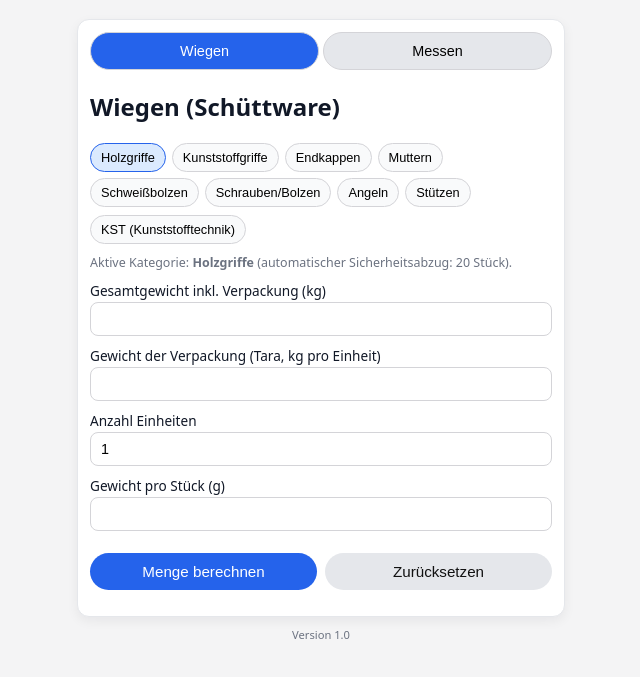
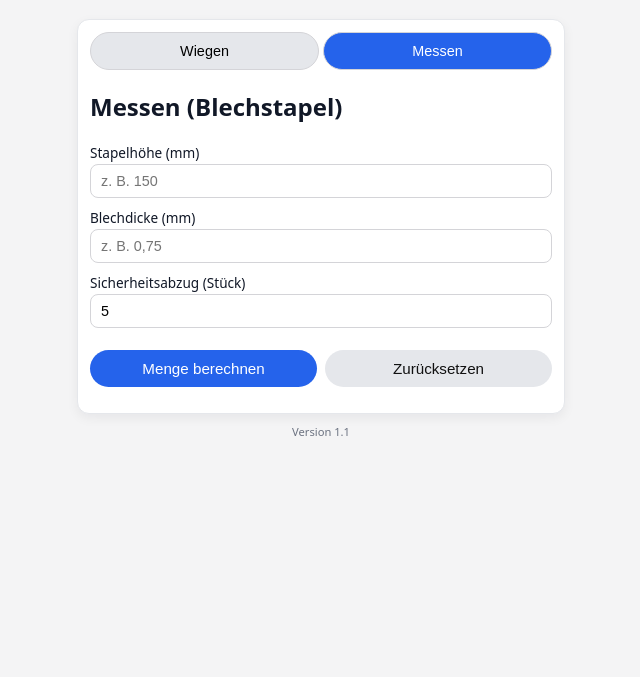
Before and after one commit to maurerfreundinventur/inventur-app, a plain HTML site: page index.html in a window 1280 px wide. Both pictures are taken after a click on the tab "Messen". Shown: the part 83-760 px from the top of the page, without its empty margins (319-959 px from the left). Drawn offline with Linux system fonts and the light colour scheme.

Commit message:
Update index.html

```diff
--- a/index.html
+++ b/index.html
@@ -2,9 +2,8 @@
 <html lang="de">
 <head>
   <meta charset="UTF-8" />
-  <title>Inventur 2026 – Wiegen & Messen</title>
+  <title>Inventur 2026 – Wiegen &amp; Messen</title>
   <meta name="viewport" content="width=device-width, initial-scale=1.0" />
-
   <style>
     :root {
       --bg: #f4f4f5;
@@ -15,322 +14,177 @@
       --border: #d4d4d8;
       --text-muted: #6b7280;
     }
-
-    *,
-    *::before,
-    *::after {
-      box-sizing: border-box;
-    }
-
-    body {
-      margin: 0;
-      font-family: system-ui, sans-serif;
-      background: var(--bg);
-      color: var(--primary);
-    }
-
-    .app {
-      max-width: 520px;
-      margin: 0 auto;
-      padding: 16px;
-    }
-
-    .card {
-      background: var(--card-bg);
-      border-radius: 12px;
-      box-shadow: 0 4px 12px rgba(15, 23, 42, 0.06);
-      border: 1px solid #e5e7eb;
-      padding: 12px;
-    }
-
-    .tabs {
-      display: flex;
-      gap: 4px;
-      margin-bottom: 8px;
-    }
-
-    .tabs button {
-      flex: 1;
-      padding: 10px 8px;
-      border-radius: 999px;
-      border: 1px solid var(--border);
-      background: #e5e7eb;
-      cursor: pointer;
-      font-size: 0.9rem;
-    }
-
-    .tabs button.active {
-      background: var(--accent);
-      color: #ffffff;
-    }
-
-    .subtabs {
-      display: flex;
-      flex-direction: column;
-      gap: 8px;
-      margin-bottom: 10px;
-    }
-
-    .kat-main {
-      display: flex;
-      flex-wrap: wrap;
-      gap: 6px;
-    }
-
-    .kat-kst {
-      display: flex;
-      justify-content: flex-start;
-    }
-
-    .kat-kst button {
-      background: #e0f2fe;
-      border-color: #0284c7;
-      font-weight: 400;
-    }
-
-    .subtabs button {
-      padding: 6px 10px;
-      border-radius: 999px;
-      border: 1px solid var(--border);
-      background: #f9fafb;
-      cursor: pointer;
-      font-size: 0.8rem;
-    }
-
-    .subtabs button.active {
-      background: var(--accent-soft);
-      border-color: var(--accent);
-    }
-
-    .active-category-info {
-      font-size: 0.78rem;
-      color: var(--text-muted);
-      margin-bottom: 10px;
-    }
-
-    .field {
-      margin-bottom: 10px;
-    }
-
-    .field label {
-      display: block;
-      font-size: 0.85rem;
-      margin-bottom: 2px;
-    }
-
-    .field input {
-      width: 100%;
-      padding: 8px 10px;
-      border-radius: 8px;
-      border: 1px solid var(--border);
-      font-size: 0.9rem;
-    }
-
-    .actions {
-      display: flex;
-      gap: 8px;
-      margin-top: 22px;
-    }
-
-    .actions button {
-      flex: 1;
-      padding: 10px 12px;
-      border-radius: 999px;
-      border: none;
-      background: var(--accent);
-      color: white;
-      font-size: 0.95rem;
-      cursor: pointer;
-    }
-
-    .actions button.secondary {
-      background: #e5e7eb;
-      color: #111;
-    }
-
-    .result {
-      margin-top: 14px;
-      font-weight: 700;
-      font-size: 1.2rem;
-      text-align: center;
-    }
-
-    .result-after {
-      font-size: 1.2rem;
-      font-weight: 700;
-    }
-
-    footer {
-      margin-top: 10px;
-      text-align: center;
-      font-size: 0.7rem;
-      color: var(--text-muted);
-    }
+    *, *::before, *::after { box-sizing: border-box; }
+    body { margin: 0; font-family: system-ui, sans-serif; background: var(--bg); color: var(--primary); }
+    .app { max-width: 520px; margin: 0 auto; padding: 16px; }
+    .card { background: var(--card-bg); border-radius: 12px; box-shadow: 0 4px 12px rgba(15,23,42,.06); border: 1px solid #e5e7eb; padding: 12px; }
+    .tabs { display: flex; gap: 4px; margin-bottom: 8px; }
+    .tabs button { flex: 1; padding: 10px 8px; border-radius: 999px; border: 1px solid var(--border); background: #e5e7eb; cursor: pointer; font-size: .9rem; }
+    .tabs button.active { background: var(--accent); color: #fff; }
+    .subtabs { display: flex; flex-direction: column; gap: 8px; margin-bottom: 10px; }
+    .kat-main { display: flex; flex-wrap: wrap; gap: 6px; }
+    .kat-kst { display: flex; justify-content: flex-start; }
+    .kat-kst button { background: #e0f2fe; border-color: #0284c7; font-weight: 400; }
+    .subtabs button { padding: 6px 10px; border-radius: 999px; border: 1px solid var(--border); background: #f9fafb; cursor: pointer; font-size: .8rem; }
+    .subtabs button.active { background: var(--accent-soft); border-color: var(--accent); }
+    .active-category-info { font-size: .78rem; color: var(--text-muted); margin-bottom: 10px; }
+    .field { margin-bottom: 10px; }
+    .field label { display: block; font-size: .85rem; margin-bottom: 2px; }
+    .field input { width: 100%; padding: 8px 10px; border-radius: 8px; border: 1px solid var(--border); font-size: .9rem; }
+    .actions { display: flex; gap: 8px; margin-top: 22px; }
+    .actions button { flex: 1; padding: 10px 12px; border-radius: 999px; border: none; background: var(--accent); color: white; font-size: .95rem; cursor: pointer; }
+    .actions button.secondary { background: #e5e7eb; color: #111; }
+    .result { margin-top: 14px; font-weight: 700; font-size: 1.2rem; text-align: center; }
+    .result-after { font-size: 1.2rem; font-weight: 700; }
+    [hidden] { display: none !important; }
+    footer { margin-top: 10px; text-align: center; font-size: .7rem; color: var(--text-muted); }
   </style>
 </head>
-
 <body>
 <div class="app">
-
-  <header>
-    <h1>Inventur 2026</h1>
-  </header>
-
+  <header><h1>Inventur 2026</h1></header>
   <div class="card">
-    <div class="tabs">
-      <button class="active">Wiegen</button>
-      <button>Messen</button>
+    <div class="tabs" role="tablist" aria-label="Inventurverfahren">
+      <button type="button" id="tab-wiegen" role="tab" aria-selected="true" aria-controls="panel-wiegen" class="active">Wiegen</button>
+      <button type="button" id="tab-messen" role="tab" aria-selected="false" aria-controls="panel-messen">Messen</button>
     </div>
 
-    <h2>Wiegen (Schüttware)</h2>
+    <section id="panel-wiegen" role="tabpanel" aria-labelledby="tab-wiegen">
+      <h2>Wiegen (Schüttware)</h2>
+      <div class="subtabs" id="wiegen-kategorien">
+        <div class="kat-main">
+          <button type="button" data-kat="Holzgriffe" class="active">Holzgriffe</button>
+          <button type="button" data-kat="Kunststoffgriffe">Kunststoffgriffe</button>
+          <button type="button" data-kat="Endkappen">Endkappen</button>
+          <button type="button" data-kat="Muttern">Muttern</button>
+          <button type="button" data-kat="Schweißbolzen">Schweißbolzen</button>
+          <button type="button" data-kat="Schrauben/Bolzen">Schrauben/Bolzen</button>
+          <button type="button" data-kat="Angeln">Angeln</button>
+          <button type="button" data-kat="Stützen">Stützen</button>
+        </div>
+        <div class="kat-kst"><button type="button" data-kat="KST">KST (Kunststofftechnik)</button></div>
+      </div>
+      <div class="active-category-info" id="wiegen-kat-info"></div>
+      <div class="field"><label for="w-gewicht">Gesamtgewicht inkl. Verpackung (kg)</label><input type="number" id="w-gewicht" step="any" inputmode="decimal"></div>
+      <div class="field"><label for="w-tara">Gewicht der Verpackung (Tara, kg pro Einheit)</label><input type="number" id="w-tara" step="any" inputmode="decimal"></div>
+      <div class="field"><label for="w-kisten">Anzahl Einheiten</label><input type="number" id="w-kisten" value="1" step="1" min="1" inputmode="numeric"></div>
+      <div class="field"><label for="w-stueckgewicht">Gewicht pro Stück (g)</label><input type="number" id="w-stueckgewicht" step="any" inputmode="decimal"></div>
+      <div class="actions"><button type="button" id="btn-wiegen-berechnen">Menge berechnen</button><button type="button" id="btn-wiegen-reset" class="secondary">Zurücksetzen</button></div>
+      <div id="w-result" class="result" aria-live="polite"></div>
+    </section>
 
-    <div class="subtabs" id="wiegen-kategorien">
-      <div class="kat-main">
-        <button data-kat="Holzgriffe" class="active">Holzgriffe</button>
-        <button data-kat="Kunststoffgriffe">Kunststoffgriffe</button>
-        <button data-kat="Endkappen">Endkappen</button>
-        <button data-kat="Muttern">Muttern</button>
-        <button data-kat="Schweißbolzen">Schweißbolzen</button>
-        <button data-kat="Schrauben/Bolzen">Schrauben/Bolzen</button>
-        <button data-kat="Angeln">Angeln</button>
-        <button data-kat="Stützen">Stützen</button>
-      </div>
-
-      <div class="kat-kst">
-        <button data-kat="KST">KST (Kunststofftechnik)</button>
-      </div>
-    </div>
-
-    <div class="active-category-info" id="wiegen-kat-info"></div>
-
-    <div class="field">
-      <label>Gesamtgewicht inkl. Verpackung (kg)</label>
-      <input type="number" id="w-gewicht">
-    </div>
-
-    <div class="field">
-      <label>Gewicht der Verpackung (Tara, kg pro Einheit)</label>
-      <input type="number" id="w-tara">
-    </div>
-
-    <div class="field">
-      <label>Anzahl Einheiten</label>
-      <input type="number" id="w-kisten" value="1">
-    </div>
-
-    <div class="field">
-      <label>Gewicht pro Stück (g)</label>
-      <input type="number" id="w-stueckgewicht">
-    </div>
-
-    <div class="actions">
-      <button id="btn-wiegen-berechnen">Menge berechnen</button>
-      <button id="btn-wiegen-reset" class="secondary">Zurücksetzen</button>
-    </div>
-
-    <div id="w-result" class="result"></div>
+    <section id="panel-messen" role="tabpanel" aria-labelledby="tab-messen" hidden>
+      <h2>Messen (Blechstapel)</h2>
+      <div class="field"><label for="m-hoehe">Stapelhöhe (mm)</label><input type="number" id="m-hoehe" min="0" step="any" inputmode="decimal" placeholder="z. B. 150"></div>
+      <div class="field"><label for="m-dicke">Blechdicke (mm)</label><input type="number" id="m-dicke" min="0" step="any" inputmode="decimal" placeholder="z. B. 0,75"></div>
+      <div class="field"><label for="m-abzug">Sicherheitsabzug (Stück)</label><input type="number" id="m-abzug" min="0" step="1" inputmode="numeric" value="5"></div>
+      <div class="actions"><button type="button" id="btn-messen-berechnen">Menge berechnen</button><button type="button" id="btn-messen-reset" class="secondary">Zurücksetzen</button></div>
+      <div id="m-result" class="result" aria-live="polite"></div>
+    </section>
   </div>
-
-  <footer>Version 1.0</footer>
+  <footer>Version 1.1</footer>
 </div>
-
 <script>
   const katButtons = document.querySelectorAll("#wiegen-kategorien button");
   const katInfo = document.getElementById("wiegen-kat-info");
   let aktuelleKategorie = "Holzgriffe";
 
-  function aktiveKatIs(name) {
-    return aktuelleKategorie === name;
-  }
-
+  function aktiveKatIs(name) { return aktuelleKategorie === name; }
   function getSicherheitsabzugWiegen() {
     if (aktiveKatIs("Holzgriffe") || aktiveKatIs("Kunststoffgriffe")) return 20;
     if (aktiveKatIs("KST")) return 0;
-    if (
-      aktiveKatIs("Endkappen") ||
-      aktiveKatIs("Muttern") ||
-      aktiveKatIs("Schweißbolzen") ||
-      aktiveKatIs("Schrauben/Bolzen")
-    ) return 50;
+    if (aktiveKatIs("Endkappen") || aktiveKatIs("Muttern") || aktiveKatIs("Schweißbolzen") || aktiveKatIs("Schrauben/Bolzen")) return 50;
     if (aktiveKatIs("Angeln")) return 15;
     if (aktiveKatIs("Stützen")) return 10;
     return 0;
   }
-
   function updateKatInfo() {
     const abzug = getSicherheitsabzugWiegen();
-    let text = `Aktive Kategorie: <b>${aktuelleKategorie}</b> `;
-    if (abzug > 0) text += `(automatischer Sicherheitsabzug: ${abzug} Stück).`;
-    else text += `(kein automatischer Sicherheitsabzug).`;
-    katInfo.innerHTML = text;
+    let info = `Aktive Kategorie: <b>${aktuelleKategorie}</b> `;
+    info += abzug > 0 ? `(automatischer Sicherheitsabzug: ${abzug} Stück).` : `(kein automatischer Sicherheitsabzug).`;
+    katInfo.innerHTML = info;
   }
-
   katButtons.forEach(btn => {
     btn.addEventListener("click", () => {
       katButtons.forEach(b => b.classList.remove("active"));
       btn.classList.add("active");
       aktuelleKategorie = btn.dataset.kat;
       updateKatInfo();
+      document.getElementById("w-result").textContent = "";
     });
   });
-
   updateKatInfo();
 
   function parseNumberInput(id) {
-    const raw = document.getElementById(id).value.replace(",", ".");
-    return raw === "" ? NaN : parseFloat(raw);
+    const raw = document.getElementById(id).value.trim().replace(",", ".");
+    return raw === "" ? NaN : Number(raw);
   }
-
   function berechneWiegen() {
     const gewicht = parseNumberInput("w-gewicht");
     const tara = parseNumberInput("w-tara");
     const kisten = parseNumberInput("w-kisten");
     const stueckGew = parseNumberInput("w-stueckgewicht");
     const resultDiv = document.getElementById("w-result");
-
-    if (isNaN(gewicht) || isNaN(tara) || isNaN(kisten) || isNaN(stueckGew)) {
-      resultDiv.textContent = "Bitte alle Werte korrekt eingeben.";
+    if (![gewicht, tara, kisten, stueckGew].every(Number.isFinite) || gewicht <= 0 || tara < 0 || !Number.isInteger(kisten) || kisten < 1 || stueckGew <= 0) {
+      resultDiv.textContent = "Bitte gültige Werte eingeben (Gewicht und Stückgewicht > 0, Tara ≥ 0, Anzahl Einheiten mindestens 1).";
       return;
     }
+    const nettoKg = gewicht - tara * kisten;
+    if (nettoKg <= 0) { resultDiv.textContent = "Netto-Gewicht ist ≤ 0 kg."; return; }
+    const menge = Math.round((nettoKg * 1000) / stueckGew);
+    if (aktiveKatIs("KST")) { resultDiv.textContent = `Menge: ${menge} Stück`; return; }
+    const finalMenge = Math.max(menge - getSicherheitsabzugWiegen(), 0);
+    resultDiv.innerHTML = `Tatsächliche Menge: ${menge} Stück<br><span class="result-after">Menge nach Sicherheitsabzug: ${finalMenge} Stück</span>`;
+  }
+  document.getElementById("btn-wiegen-berechnen").addEventListener("click", berechneWiegen);
+  document.getElementById("btn-wiegen-reset").addEventListener("click", () => {
+    ["w-gewicht", "w-tara", "w-stueckgewicht"].forEach(id => document.getElementById(id).value = "");
+    document.getElementById("w-kisten").value = 1;
+    document.getElementById("w-result").textContent = "";
+  });
+  document.querySelectorAll("#w-gewicht, #w-tara, #w-kisten, #w-stueckgewicht").forEach(input => {
+    input.addEventListener("keydown", e => { if (e.key === "Enter") { e.preventDefault(); berechneWiegen(); } });
+  });
 
-    const nettoKg = gewicht - tara * kisten;
-    if (nettoKg <= 0) {
-      resultDiv.textContent = "Netto-Gewicht ist ≤ 0 kg.";
+  function berechneMessen() {
+    const hoehe = parseNumberInput("m-hoehe");
+    const dicke = parseNumberInput("m-dicke");
+    const abzug = parseNumberInput("m-abzug");
+    const resultDiv = document.getElementById("m-result");
+    if (![hoehe, dicke, abzug].every(Number.isFinite) || hoehe <= 0 || dicke <= 0 || !Number.isInteger(abzug) || abzug < 0) {
+      resultDiv.textContent = "Bitte gültige Werte eingeben (Stapelhöhe und Blechdicke > 0, Sicherheitsabzug als ganze Zahl ≥ 0).";
       return;
     }
-
-    const menge = Math.round((nettoKg * 1000) / stueckGew);
-
-    if (aktiveKatIs("KST")) {
-      resultDiv.innerHTML = `Menge: ${menge} Stück`;
-      return;
-    }
-
-    const abzug = getSicherheitsabzugWiegen();
+    const menge = Math.round(hoehe / dicke);
     const finalMenge = Math.max(menge - abzug, 0);
-
-    resultDiv.innerHTML =
-      `Tatsächliche Menge: ${menge} Stück<br>
-       <span class="result-after">Menge nach Sicherheitsabzug: ${finalMenge} Stück</span>`;
+    resultDiv.innerHTML = `Rechnerische Menge: ${menge} Stück<br><span class="result-after">Menge nach Sicherheitsabzug: ${finalMenge} Stück</span>`;
   }
-
-  document.getElementById("btn-wiegen-berechnen").addEventListener("click", berechneWiegen);
-
-  document.getElementById("btn-wiegen-reset").addEventListener("click", () => {
-    ["w-gewicht","w-tara","w-stueckgewicht"].forEach(id => document.getElementById(id).value = "");
-    document.getElementById("w-kisten").value = 1;
-    document.getElementById("w-result").innerHTML = "";
+  document.getElementById("btn-messen-berechnen").addEventListener("click", berechneMessen);
+  document.getElementById("btn-messen-reset").addEventListener("click", () => {
+    document.getElementById("m-hoehe").value = "";
+    document.getElementById("m-dicke").value = "";
+    document.getElementById("m-abzug").value = 5;
+    document.getElementById("m-result").textContent = "";
+  });
+  document.querySelectorAll("#m-hoehe, #m-dicke, #m-abzug").forEach(input => {
+    input.addEventListener("keydown", e => { if (e.key === "Enter") { e.preventDefault(); berechneMessen(); } });
   });
 
-  document.querySelectorAll("#w-gewicht, #w-tara, #w-kisten, #w-stueckgewicht").forEach(input => {
-    input.addEventListener("keydown", e => {
-      if (e.key === "Enter") {
-        e.preventDefault();
-        berechneWiegen();
-      }
-    });
-  });
+  const tabWiegen = document.getElementById("tab-wiegen");
+  const tabMessen = document.getElementById("tab-messen");
+  const panelWiegen = document.getElementById("panel-wiegen");
+  const panelMessen = document.getElementById("panel-messen");
+  function zeigeBereich(bereich) {
+    const wiegenAktiv = bereich === "wiegen";
+    panelWiegen.hidden = !wiegenAktiv;
+    panelMessen.hidden = wiegenAktiv;
+    tabWiegen.classList.toggle("active", wiegenAktiv);
+    tabMessen.classList.toggle("active", !wiegenAktiv);
+    tabWiegen.setAttribute("aria-selected", String(wiegenAktiv));
+    tabMessen.setAttribute("aria-selected", String(!wiegenAktiv));
+  }
+  tabWiegen.addEventListener("click", () => zeigeBereich("wiegen"));
+  tabMessen.addEventListener("click", () => zeigeBereich("messen"));
 </script>
-
 </body>
 </html>
```
